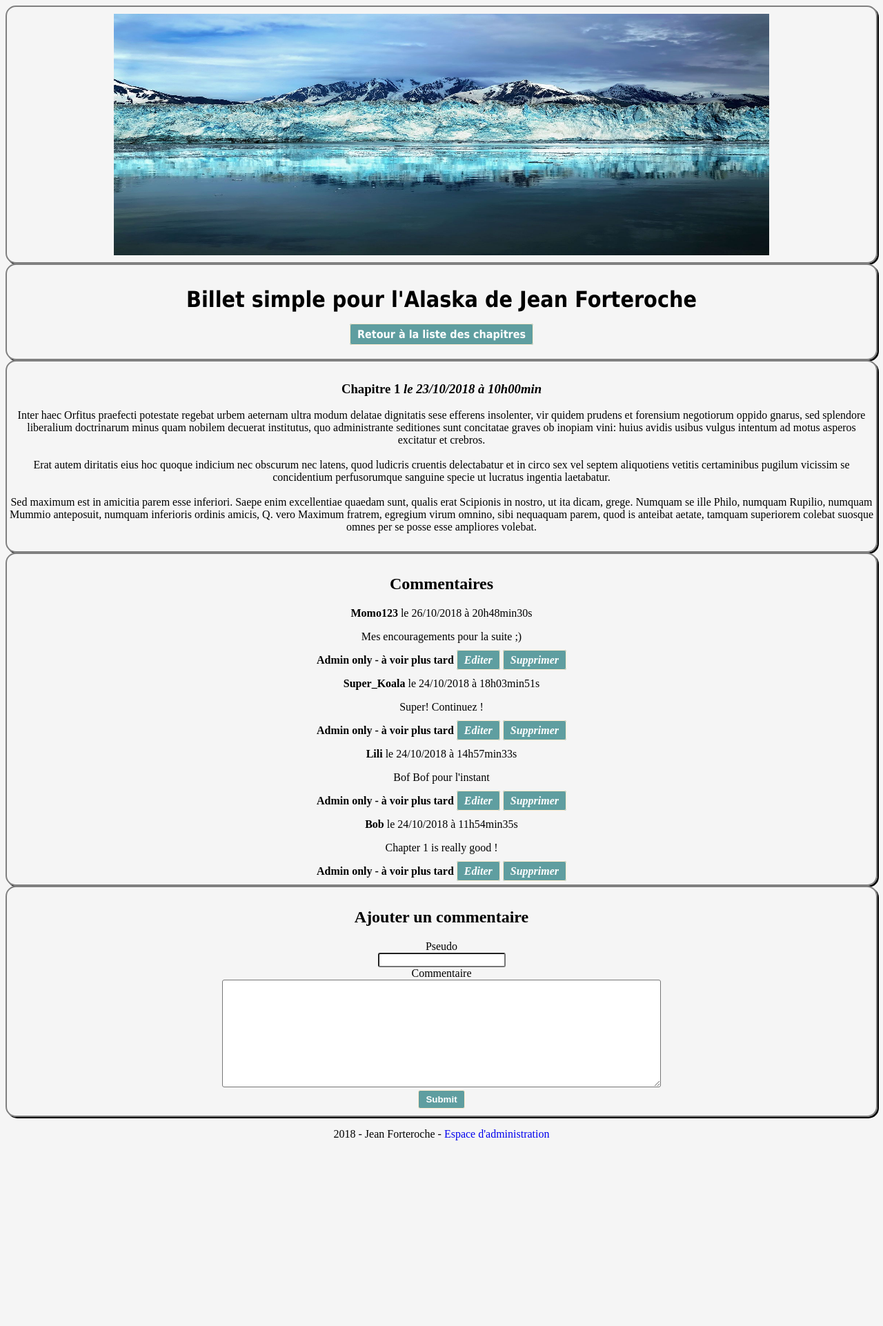
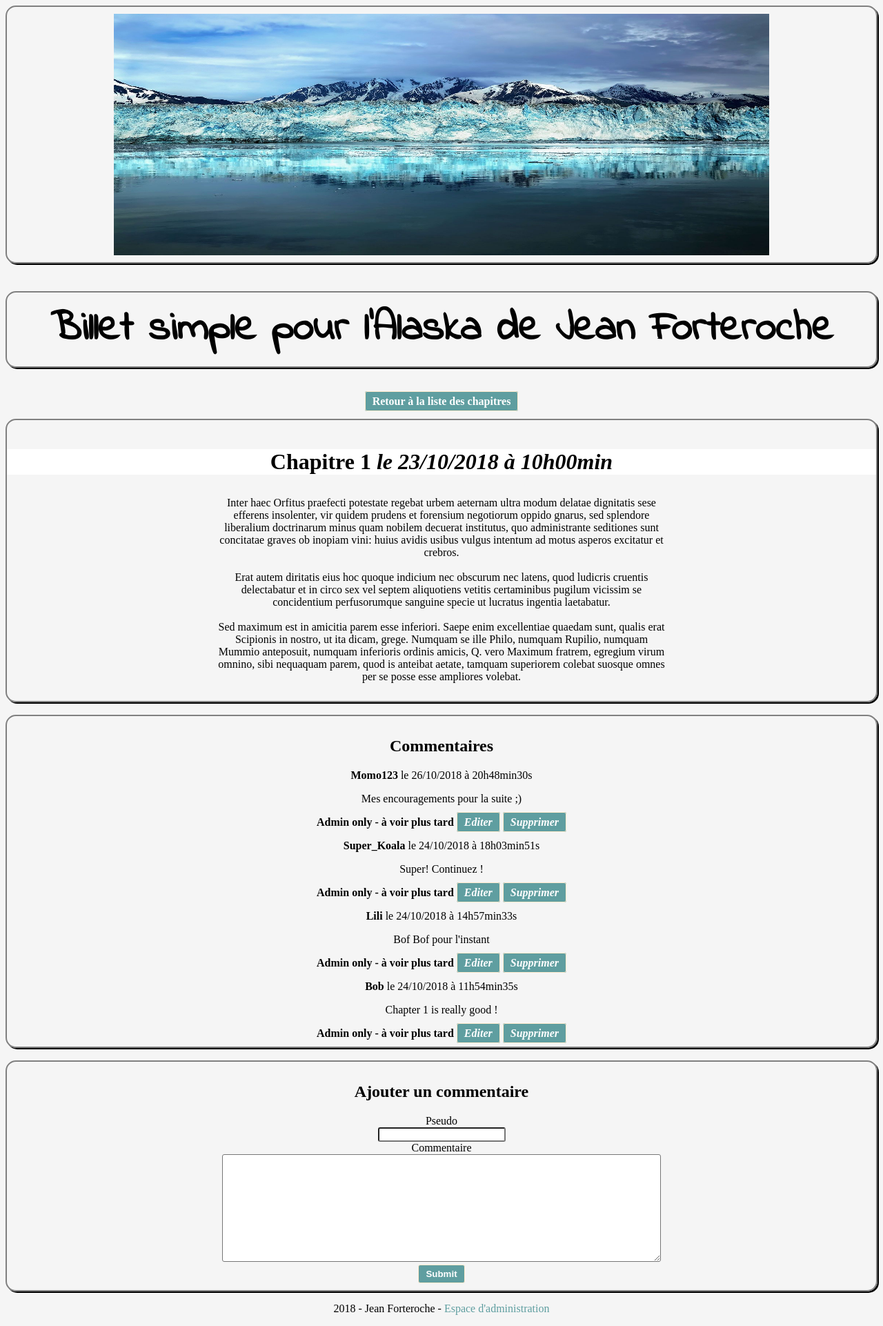
Before and after one commit to crocro77/blog, a PHP site: page /index.php?action=post&id=1 in a window 1280 px wide. Shown: the whole page at 69% size. Before the commit the page ends 1653 px from the top, so only its background shows below. Run offline with PHP 8.4, Linux system fonts and the light colour scheme; data comes from the database, SQL or seed files in the repository.

Commit message:
refactor class ($this into flex::), add footer in template and change style

```diff
--- a/model/CommentManager.php
+++ b/model/CommentManager.php
@@ -8,7 +8,7 @@ class CommentManager extends Manager
 {
     public function getComments($postId)
     {
-        $db = $this->dbConnect();
+        $db = self::dbConnect();
         $comments = $db->prepare('SELECT id, author, comment, DATE_FORMAT(comment_date, \'%d/%m/%Y à %Hh%imin%ss\') AS comment_date_fr FROM comments WHERE post_id = ? ORDER BY comment_date DESC');
         $comments->execute(array($postId));
 
@@ -17,7 +17,7 @@ class CommentManager extends Manager
 
     public function postComment($postId, $author, $comment)
     {
-        $db = $this->dbConnect();
+        $db = self::dbConnect();
         $comments = $db->prepare('INSERT INTO comments(post_id, author, comment, comment_date) VALUES(?, ?, ?, NOW())');
         $affectedLines = $comments->execute(array($postId, $author, $comment));
 
--- a/model/PostManager.php
+++ b/model/PostManager.php
@@ -8,7 +8,7 @@ class PostManager extends Manager
 {
 	public function getPosts()
 	{
-	    $db = $this->dbConnect();
+	    $db = self::dbConnect();
 	    $req = $db->query('SELECT id, title, content, author, DATE_FORMAT(date, \'%d/%m/%Y à %Hh%imin\') AS creation_date_fr FROM posts ORDER BY id');
 
 	    return $req;
@@ -16,7 +16,7 @@ class PostManager extends Manager
 
 	public function getPost($postId)
 	{
-	    $db = $this->dbConnect();
+	    $db = self::dbConnect();
 	    $req = $db->prepare('SELECT id, title, content, author, DATE_FORMAT(date, \'%d/%m/%Y à %Hh%imin\') AS creation_date_fr FROM posts WHERE id = ?');
 	    $req->execute(array($postId));
 	    $post = $req->fetch();
--- a/public/css/style.css
+++ b/public/css/style.css
@@ -19,7 +19,8 @@ body {
 
 #title {
     text-align: center;
-    font-family: 'Tahoma';
+    font-family: 'Indie Flower';
+    font-size: 60px;
 }
 
 #button {
@@ -33,8 +34,23 @@ body {
     cursor: pointer;
 }
 
-#paragraph, #posts, #comments, #addComments, #createPost {
+#button:hover {
+    color: black;
+    background-color: turquoise;
+}
+
+#titleDetail, #postTitle, #posts, #comments, #addComments, #createPost {
     text-align: center;
+}
+
+#postTitle {
+    background-color: white;
+    font-size: 200%;
+}
+
+#chapterContent {
+    padding-left: 300px;
+    padding-right: 300px;
 }
 
 .commentButton {
@@ -65,4 +81,9 @@ footer {
 
 #adminButton {
     text-decoration-line: none;
+    color: cadetblue;
 }
+
+#adminButton:hover {
+    color: turquoise;
+}
--- a/view/frontend/postView.php
+++ b/view/frontend/postView.php
@@ -4,19 +4,20 @@
 <div id="illustration">
   <img id="landscape" src="public/img/alaska_landscape2.jpg" alt="alaska landscape">
 </div>
-<div id="title">
-<h1>Billet simple pour l'Alaska de Jean Forteroche</h1>
-<p><a id="button" href="index.php">Retour à la liste des chapitres</a></p>
+<div>
+<h1  id="title">Billet simple pour l'Alaska de Jean Forteroche</h1>
+<p id="titleDetail"><a id="button" href="index.php">Retour à la liste des chapitres</a></p>
 </div>
 <div id="posts">
-    <h3>
+    <h3 id="postTitle">
         <?= htmlspecialchars($post['title']) ?>
         <em>le <?= $post['creation_date_fr'] ?></em>
     </h3>
-    <p>
+    <p id="chapterContent">
         <?= nl2br(htmlspecialchars($post['content'])) ?>
     </p>
 </div>
+<br />
 <div id="comments">
     <h2>Commentaires</h2>
     <?php
@@ -32,6 +33,7 @@
     }
     ?>
 </div>
+<br />
 <div id="addComments">
     <h2>Ajouter un commentaire</h2>
         <form action="index.php?action=addComment&id=<?= $post['id'] ?>" method="post">
--- a/view/frontend/template.php
+++ b/view/frontend/template.php
@@ -4,6 +4,7 @@
         <meta charset="utf-8" />
         <title><?= $title ?></title>
         <link href="public/css/style.css" rel="stylesheet" />
+        <link href="https://fonts.googleapis.com/css?family=Indie+Flower" rel="stylesheet">
         <script type="text/javascript" src="public/tiny_mce/tiny_mce.js"></script>
         <script src="public/js/tiny_mce_script.js"></script>
     </head>
```
Also changed, not shown: model/Comment.php (+7 -7 lines), model/Post.php (+7 -7 lines), view/frontend/listPostsView.php (+6 -5 lines).
